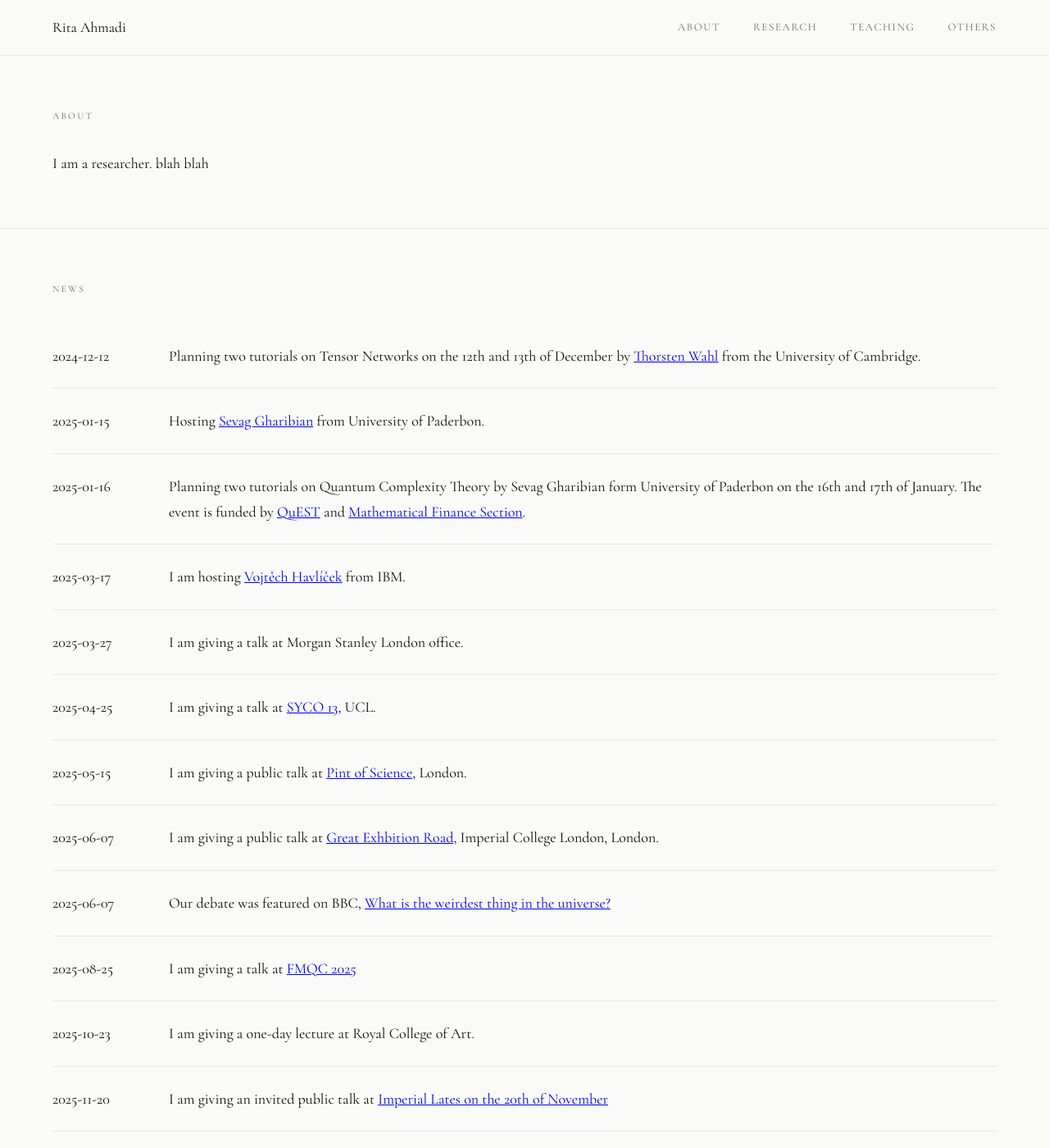
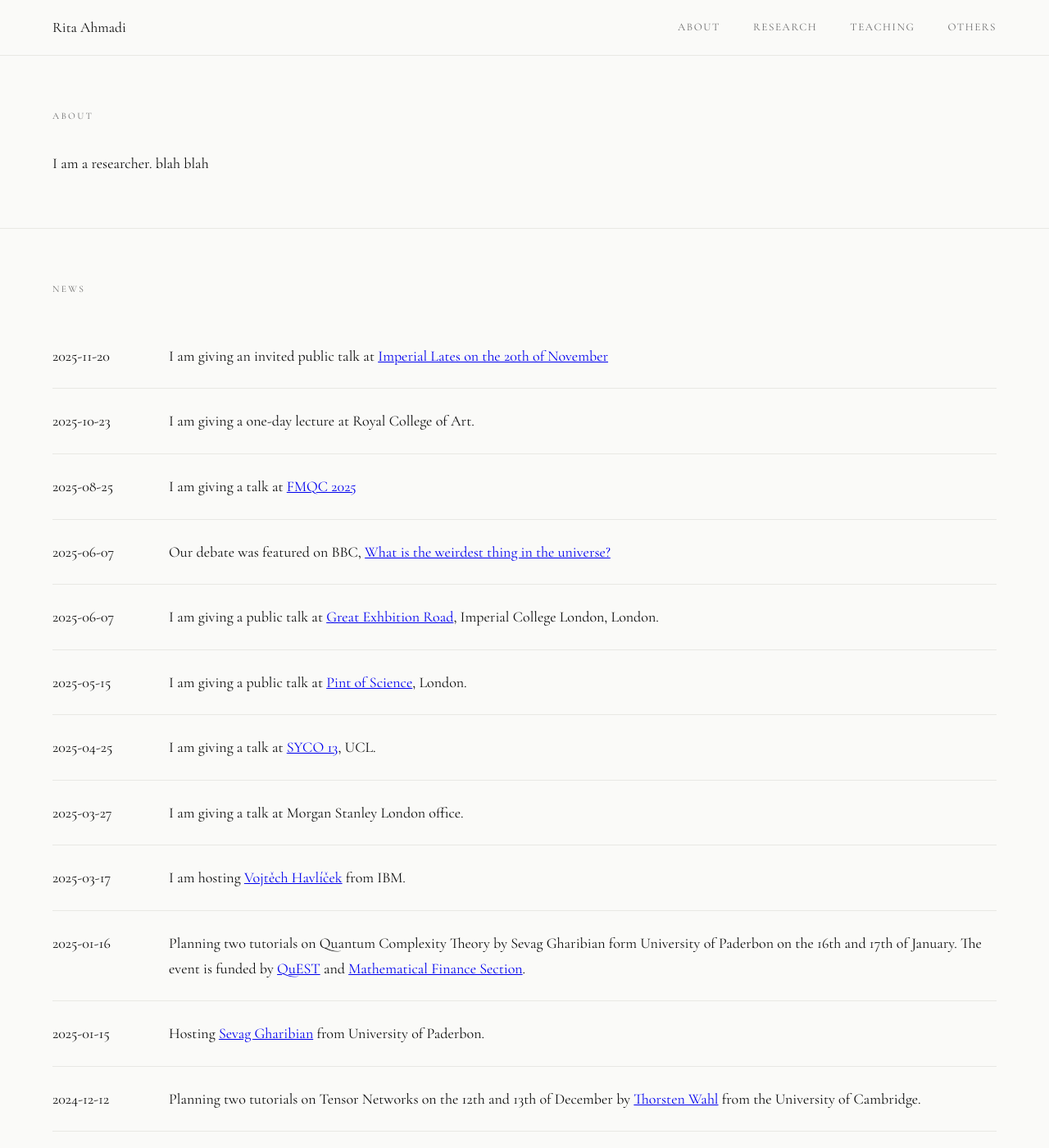
Before and after one commit to RitaAhmadi/ritaahmadi.github.io, a Jekyll site: the page built from index.md, in a window 1280 px wide and 1400 px high. Shown: the whole window at 82% size. Built offline with Jekyll 4.4.1, drawn with Linux system fonts in a browser that asks for light colours.

Commit message:
Update index.md

```diff
--- a/index.md
+++ b/index.md
@@ -12,15 +12,15 @@ I am a researcher. blah blah
 <section class="section-block">
   <p class="section-label">News</p>
 
-  {% for post in site.news %}
-    {% if post.inline %}
-      <div class="news-item">
-        <p class="date">{{ post.date | date: "%Y-%m-%d" }}</p>
-        <div class="content">
-          {{ post.content }}
-        </div>
+  {% assign news_items = site.news | where: "inline", true | sort: "date" | reverse %}
+
+  {% for post in news_items %}
+    <div class="news-item">
+      <p class="date">{{ post.date | date: "%Y-%m-%d" }}</p>
+      <div class="content">
+        {{ post.content }}
       </div>
-    {% endif %}
+    </div>
   {% endfor %}
 
 </section>
```
